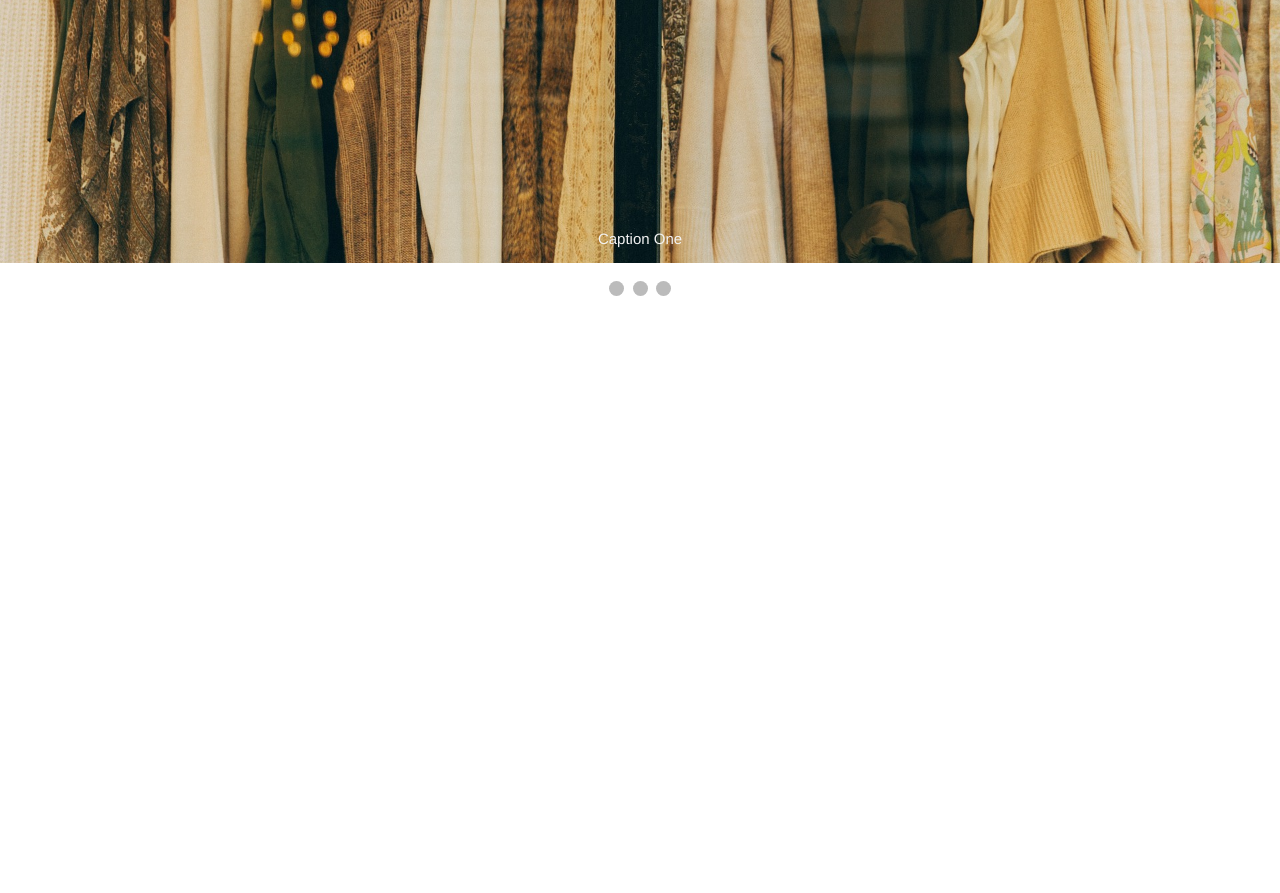
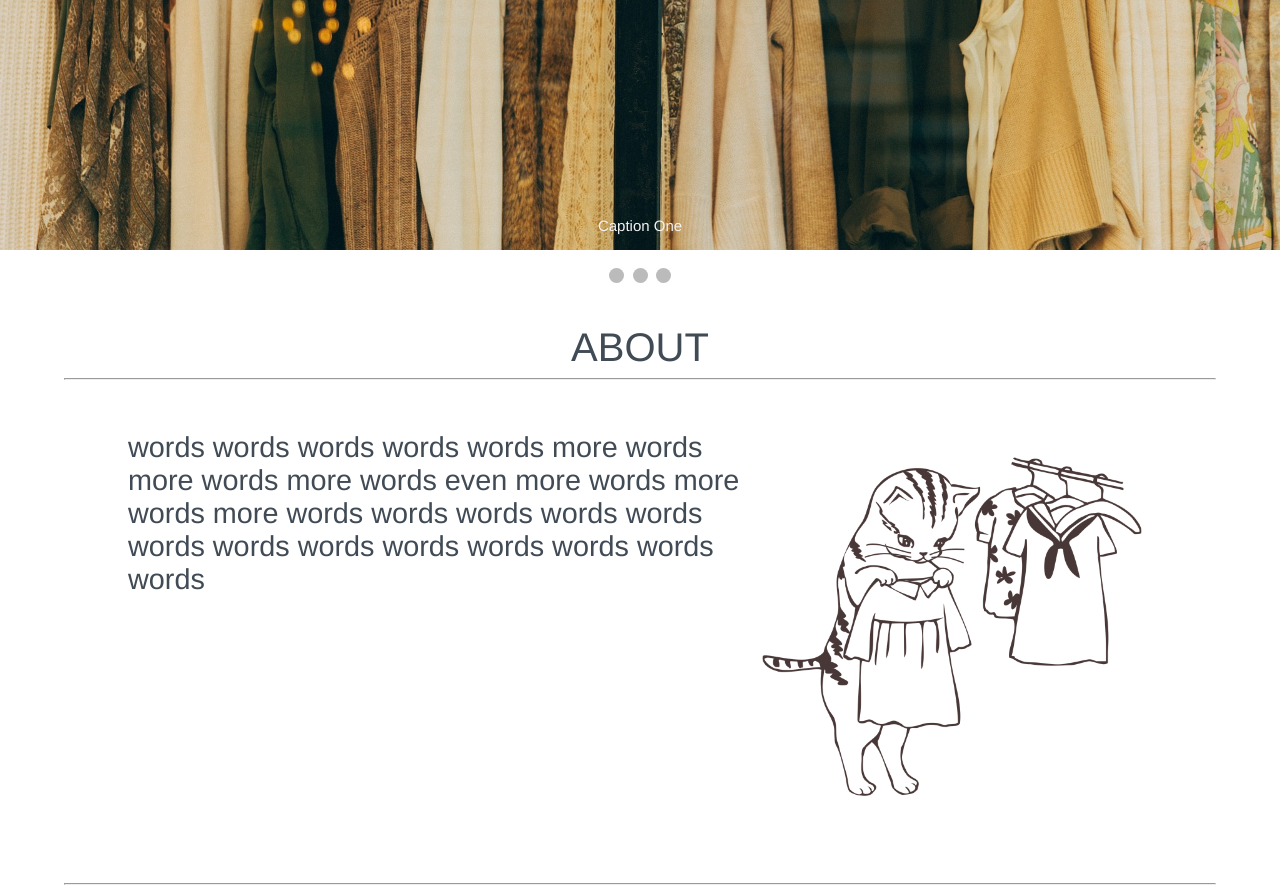
Before and after one commit to sharkarnie/CFG-finalproject, a plain HTML site: page index.html in a window 1280 px wide. Shown: the part 649-1542 px from the top of the page. Before the commit the page ends 949 px from the top, so only its background shows below. Drawn offline with Linux system fonts and the light colour scheme.

Commit message:
added about section

```diff
--- a/index.html
+++ b/index.html
@@ -52,5 +52,17 @@
         <span class="dot" onclick="currentSlide(3)"></span>
       </div>
     </div>
+
+    <div class="About-container">
+      <div class="about-text">ABOUT</div>
+    </div>
+      <hr>
+      <p>words words words words words
+        more words more words more words
+        even more words more words more words
+        words words words words words words
+        words words words words words words <img class="about-image" src="images/about-img.png"></p>
+      <hr>
+    </div>
   </body>
 </html>
--- a/styles/styles.css
+++ b/styles/styles.css
@@ -15,7 +15,7 @@ img.heading {
           display: flex; /*alignment tool in browsers*/
           justify-content: space-around;
           margin: auto;
-          margin-top: 2%;
+          margin-top: 1%;
 
 }
 ul {
@@ -128,3 +128,37 @@ ul {
   from {opacity: .4}
   to {opacity: 1}
 }
+
+div.about-text {
+        display: flex;
+        justify-content: center;
+        font-size: 2.5em;
+        font-style: Helvetica;
+        margin-top: 3%;
+        margin-botton:2%
+}
+hr {
+        display: block;
+        margin-bottom: 0.5em;
+        margin-top: 0.5em;
+        margin-left: 5%;
+        margin-right: 5%;
+        border-style: inset;
+        border-width: 1px;
+}
+
+p {
+        display: flex;
+        justify-content: flex-start;
+        margin-left: 10%;
+        margin-right: 10%;
+        font-size: 1.8em;
+        margin-top: 4%;
+        margin-bottom: 4%;
+}
+img.about-image {
+        display: flex;
+        align-content: flex-end;
+        width: 400px;
+        height: 400px;
+}
```
Also changed, not shown: images/about-img.png (added).
